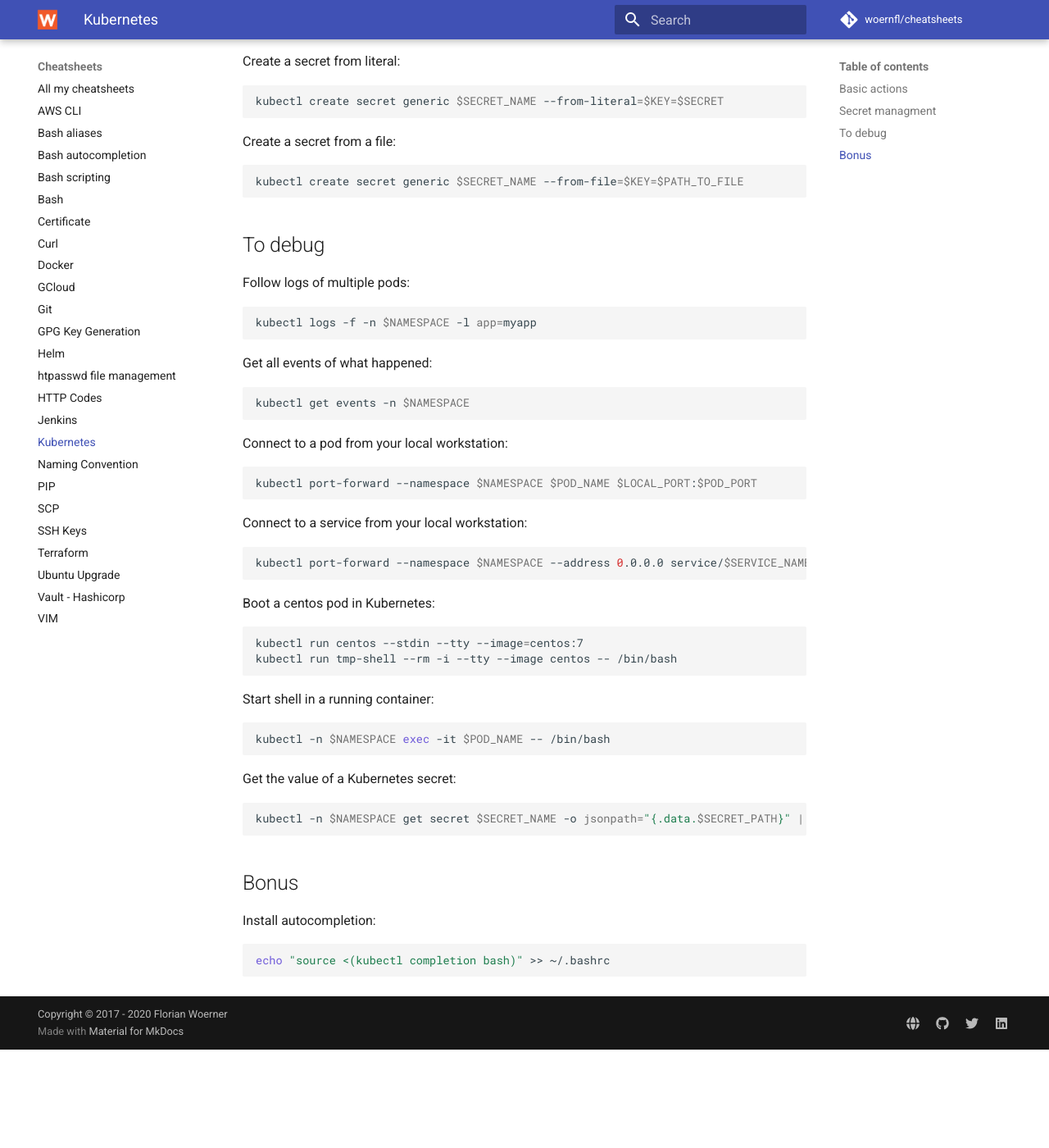
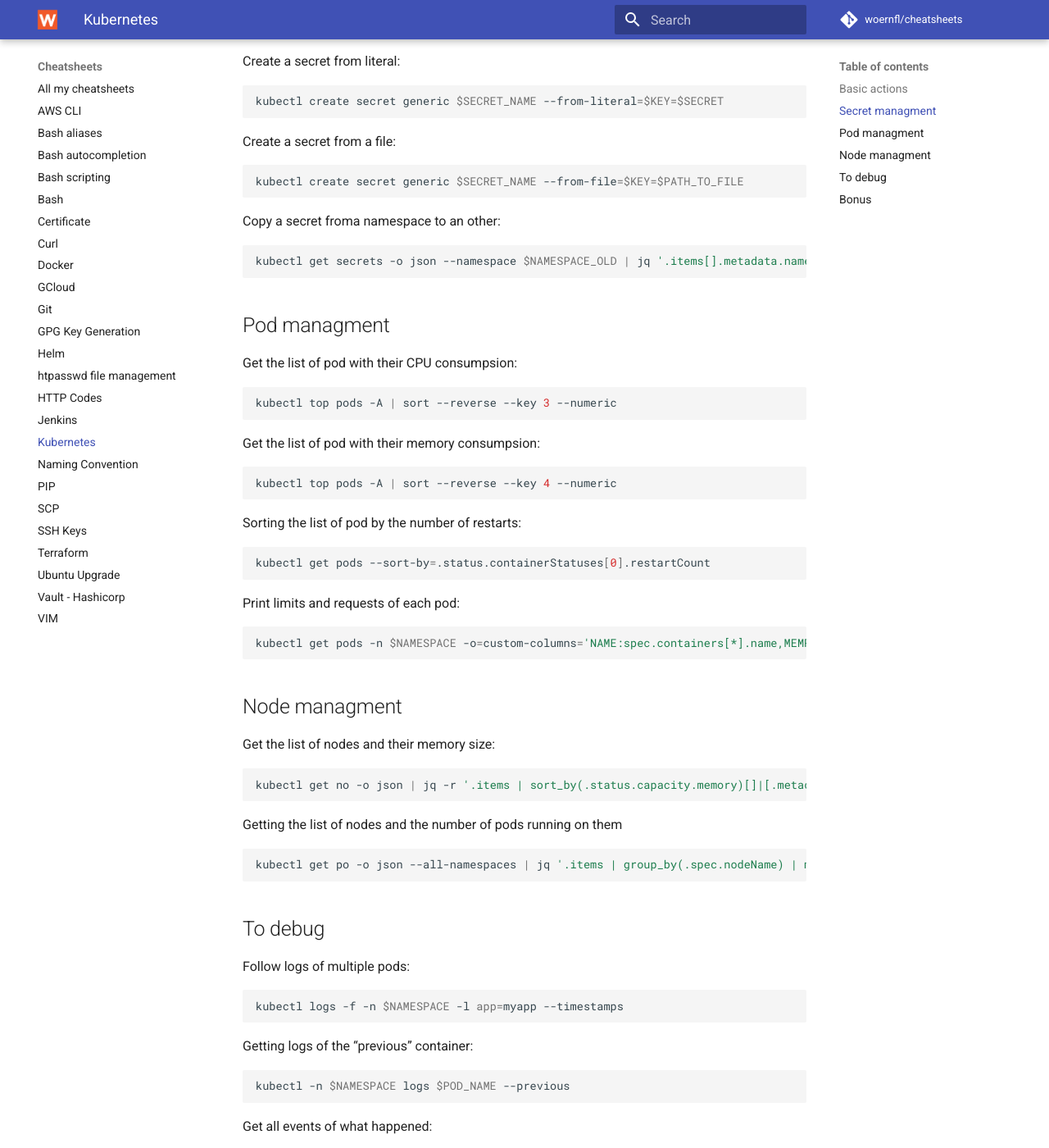
Before and after one commit to woernfl/cheatsheets, an MkDocs documentation site: the page built from docs/kubernetes.md, in a window 1280 px wide and 1400 px high, scrolled down 634 px. Shown: the whole window at 82% size. Built offline with MkDocs 1.6.1 and Material for MkDocs 9.7.7, drawn with Linux system fonts in a browser that asks for light colours; comment, search, counter and statistics services are not loaded; before the commit the page ends 1914 px from its top, so only the background shows below that.

Commit message:
Update kubernetes.md

````diff
--- a/docs/kubernetes.md
+++ b/docs/kubernetes.md
@@ -40,12 +40,64 @@
 kubectl create secret generic $SECRET_NAME --from-file=$KEY=$PATH_TO_FILE
 ```
 
+Copy a secret froma namespace to an other:
+
+```bash
+kubectl get secrets -o json --namespace $NAMESPACE_OLD | jq '.items[].metadata.namespace = "$NAMESPACE_NEW"' | kubectl create-f  -
+```
+
+## Pod managment
+
+Get the list of pod with their CPU consumpsion:
+
+```bash
+kubectl top pods -A | sort --reverse --key 3 --numeric
+```
+
+Get the list of pod with their memory consumpsion:
+
+```bash
+kubectl top pods -A | sort --reverse --key 4 --numeric
+```
+
+Sorting the list of pod by the number of restarts:
+
+```bash
+kubectl get pods --sort-by=.status.containerStatuses[0].restartCount
+```
+
+Print limits and requests of each pod:
+
+```bash
+kubectl get pods -n $NAMESPACE -o=custom-columns='NAME:spec.containers[*].name,MEMREQ:spec.containers[*].resources.requests.memory,MEMLIM:spec.containers[*].resources.limits.memory,CPUREQ:spec.containers[*].resources.requests.cpu,CPULIM:spec.containers[*].resources.limits.cpu'
+```
+
+## Node managment
+
+Get the list of nodes and their memory size:
+
+```bash
+kubectl get no -o json | jq -r '.items | sort_by(.status.capacity.memory)[]|[.metadata.name,.status.capacity.memory]| @tsv'
+```
+
+Getting the list of nodes and the number of pods running on them
+
+```bash
+kubectl get po -o json --all-namespaces | jq '.items | group_by(.spec.nodeName) | map({"nodeName": .[0].spec.nodeName, "count": length}) | sort_by(.count)'
+```
+
 ## To debug
 
 Follow logs of multiple pods:
 
 ```bash
-kubectl logs -f -n $NAMESPACE -l app=myapp
+kubectl logs -f -n $NAMESPACE -l app=myapp --timestamps
+```
+
+Getting logs of the “previous” container:
+
+```bash
+kubectl -n $NAMESPACE logs $POD_NAME --previous
 ```
 
 Get all events of what happened:
````
